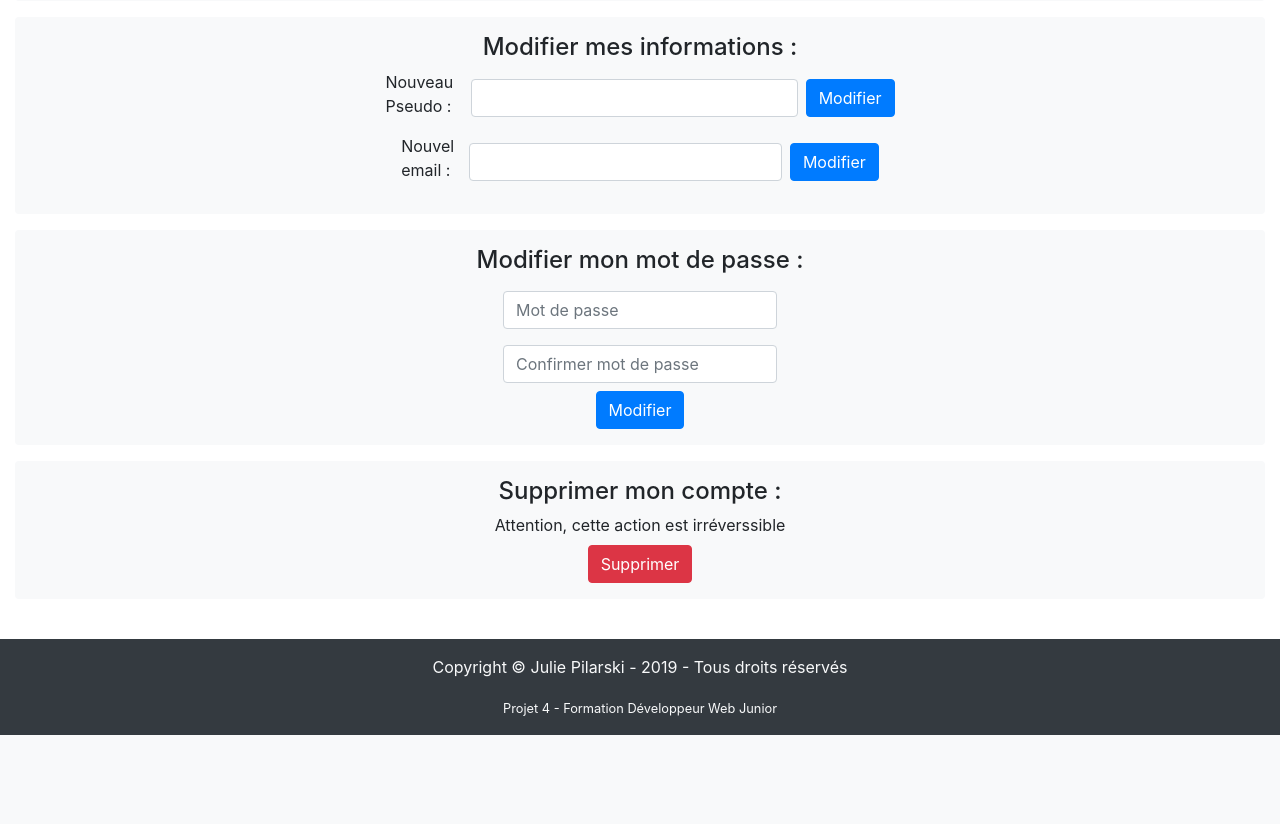
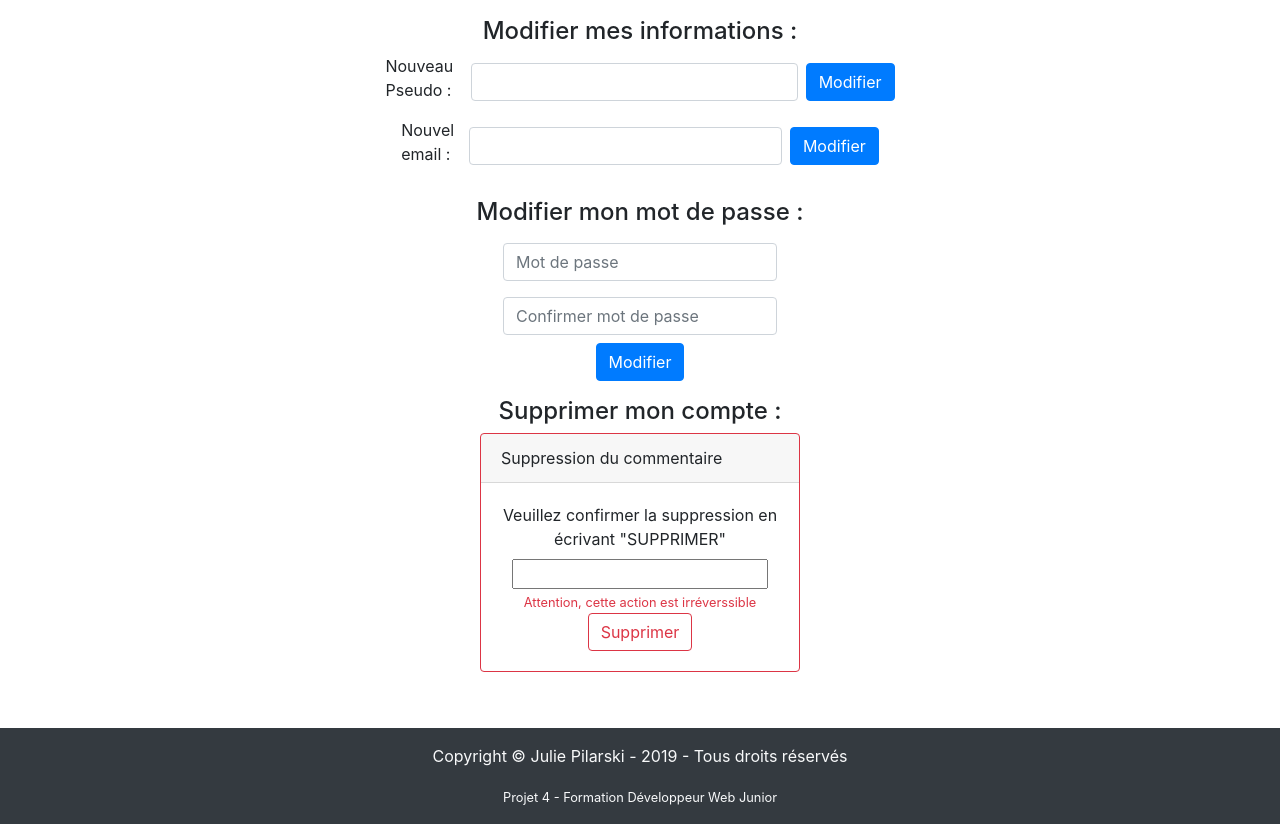
Before and after one commit to ysoline/blog, a PHP site: page /Views/Frontend/profilVIew.php in a window 1280 px wide. Shown: the part 719-1543 px from the top of the page. Before the commit the page ends 1454 px from the top, so only its background shows below. Run offline with PHP 8.4, Linux system fonts and the light colour scheme; the template is opened without the code that fills it, so the values that code supplies are empty; some libraries are stand-ins or nearby versions.

Commit message:
Mise à jour des vues

```diff
--- a/Views/Backend/addPostView.php
+++ b/Views/Backend/addPostView.php
@@ -1,6 +1,6 @@
 <?php ob_start(); ?>
 
-<form action="../../index.php?action=addPost" method="POST">
+<form action="index.php?action=addPost" method="POST">
     <legend>Ajout de billet :</legend>
     <input type="text" id="title" name="title" placeholder="Titre de l'article" required> <br />
     <br />
--- a/Views/Frontend/error.php
+++ b/Views/Frontend/error.php
@@ -1,8 +1,8 @@
 <?php $title ?>
 
 <?php ob_start(); ?>
-<span>ERREUR !</span>
-<p><?= $errorMessage ?></p>
+<div class="d-flex flex-column align-items-center">
+    <p class="text-center d-flex flex-column"><?= $errorMessage ?></p>
 
     <?php
     error_reporting(E_ALL);
@@ -10,6 +10,7 @@ ini_set('display_errors', 1);
     ?>
     <?php $errorMessage = 'Il s\'est produit une erreur' ?>
     <a href="index.php" class="btn btn-outline-secondary">Accueil</a>
+</div>
 <?php $content = ob_get_clean(); ?>
 
 <?php require('template.php'); ?>
--- a/Views/Frontend/profilVIew.php
+++ b/Views/Frontend/profilVIew.php
@@ -2,13 +2,13 @@
 
 
 
-    <div class="d-flex flex-column text-center bg-light rounded">
+<div class="d-flex flex-column text-center">
     <h4>Mes informations :</h4>
     <p>Pseudo : <?= strtoupper($getUser['pseudo']) ?></p>
     <p>Email : <?= $getUser['email'] ?></p>
 </div>
 
-    <div class="bg-light rounded my-3 p-3">
+<div class="my-3">
     <h4 class="text-center">Modifier mes informations :</h4>
     <div class='d-flex justify-content-center'>
 
@@ -32,7 +32,7 @@
         </form>
     </div>
 </div>
-        <div class="bg-light rounded my-3 p-3">
+<div class="my-3">
 
     <h4 class="text-center">Modifier mon mot de passe :</h4>
     <div class='d-flex justify-content-center'>
@@ -43,12 +43,14 @@
 
                 <div class=" d-flex justify-content-end mb-2">
                     <label class="sr-only">Nouveau mot de passe :</label>
-                        <input class="mt-2 form-control" type="password" id="pass" name="pass" placeholder="Mot de passe" required>
+                    <input class="mt-2 form-control" type="password" id="pass" name="pass" placeholder="Mot de passe"
+                        required>
                 </div>
 
                 <div class=" d-flex justify-content-end mb-2">
                     <label class="sr-only">Confirmation mot de passe :</label>
-                        <input class="mt-2 form-control" type="password" id="pass2" name="pass2" placeholder="Confirmer mot de passe" required>
+                    <input class="mt-2 form-control" type="password" id="pass2" name="pass2"
+                        placeholder="Confirmer mot de passe" required>
                 </div>
 
                 <div class="d-flex justify-content-center mt-2">
@@ -58,19 +60,21 @@
         </form>
     </div>
 </div>
-<div class="bg-light rounded my-3 p-3">
+<div class="my-3 d-flex flex-column align-items-center">
     <h4 class="text-center">Supprimer mon compte :</h4>
 
-        <form class="form-signin" action="index.php?action=deleteUser" method='POST'>
-            <div class="d-flex align-items-center flex-column">
 
-                <label>Attention, cette action est irréverssible</label>
-
-                <div class="d-flex justify-content-center">
-                    <input type="submit" class='btn btn-danger' value="Supprimer">
+    <div class="card border-danger mb-3" style="max-width: 20rem;">
+        <div class="card-header">Suppression du commentaire</div>
+        <div class="card-body text-center">
+            <form action="index.php?action=deleteUser" method="post">
+                <label>Veuillez confirmer la suppression en écrivant "SUPPRIMER"</label>
+                <input id="deleteUser" name="deleteUser" required><br />
+                <small class='text-danger'>Attention, cette action est irréverssible </small><br />
+                <input class='btn btn-outline-danger' type="submit" value="Supprimer">
+            </form>
         </div>
     </div>
-        </form>
 </div>
 
 <?php $content = ob_get_clean(); ?>
```
Also changed, not shown: Views/Frontend/postView.php (+11 -8 lines). Lines whose indentation alone changed are shown as unchanged.
